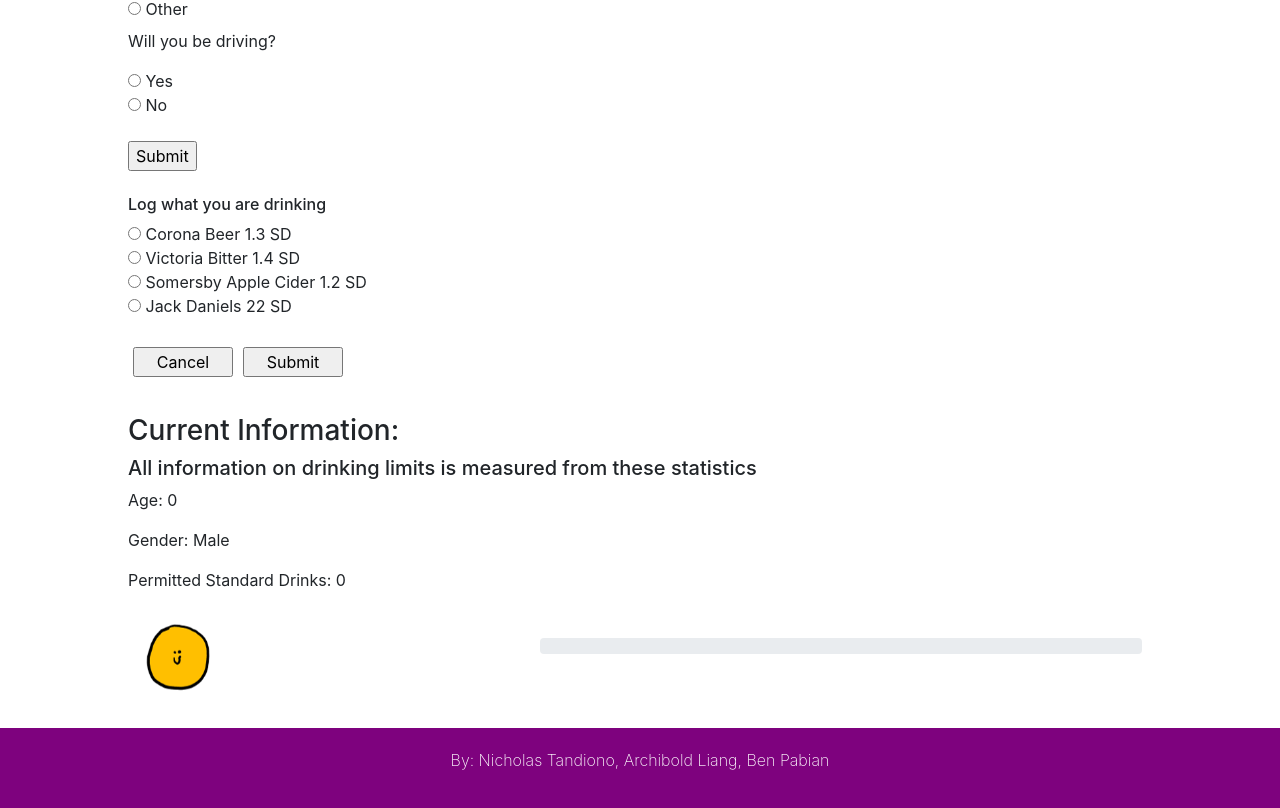
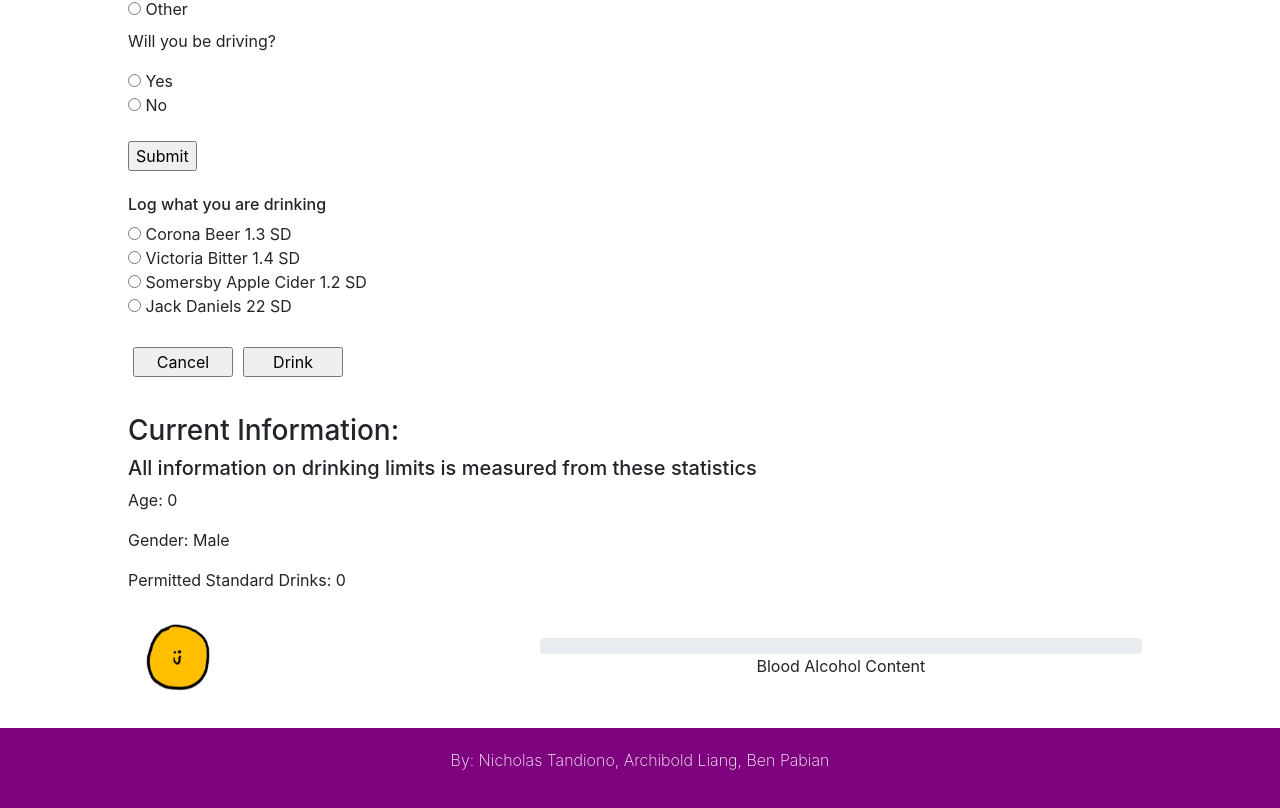
Before and after one commit to N-Tandiono/imagine-cup-australia-2020, a React (Create React App) app: page / in a window 1280 px wide. Shown: the part 396-1204 px from the top of the page. Built offline with nearby package versions, Linux system fonts and the light colour scheme.

Commit message:
Small additions

```diff
--- a/src/App.js
+++ b/src/App.js
@@ -194,7 +194,7 @@ function App() {
 	if (addDanger) {
 		let current_danger = localStorage.getItem('current-danger');
 		if (current_danger >= 100) {
-			alert("Please consider how much you will drink.")
+			alert("Please Consider How Much You Will Drink.")
 		}
 		addDanger.addEventListener('click', () => {
 			window.location = "";
@@ -269,7 +269,7 @@ function App() {
 			<input type="radio" value={22 * 25} name="What are you having?" id='refresh4' onClick={changeChange.bind(this)}/> Jack Daniels 22 SD<br/>
 			<br/>
 			<input className='left-button' type="submit" value="Cancel" id='cancelChange'/>
-			<input className='right-button' type="submit" value="Submit" id='addDanger'/>
+			<input className='right-button' type="submit" value="Drink" id='addDanger'/>
 			<br/><br/><br/>
 			<h3>Current Information:</h3>
 			<h5>All information on drinking limits is measured from these statistics</h5>
@@ -285,6 +285,7 @@ function App() {
 						<ProgressBar striped variant="danger" now={localStorage.getItem('current-danger')} key={1} />
 						<ProgressBar variant="warning" now={change} key={2} />
 					</ProgressBar>
+					<p>Blood Alcohol Content</p>
 				</div>
 			</div>
 		</div>
--- a/src/assets/css/style.css
+++ b/src/assets/css/style.css
@@ -41,6 +41,8 @@ input[type="text"] {
   float: right;
   margin-top: 20px;
   width: 60%;
+  margin-bottom: 2px;
+  text-align: center;
 }
 
 .face-icon {
```
Also changed, not shown: 1 other file (tests, documents, lock files or other folders).
